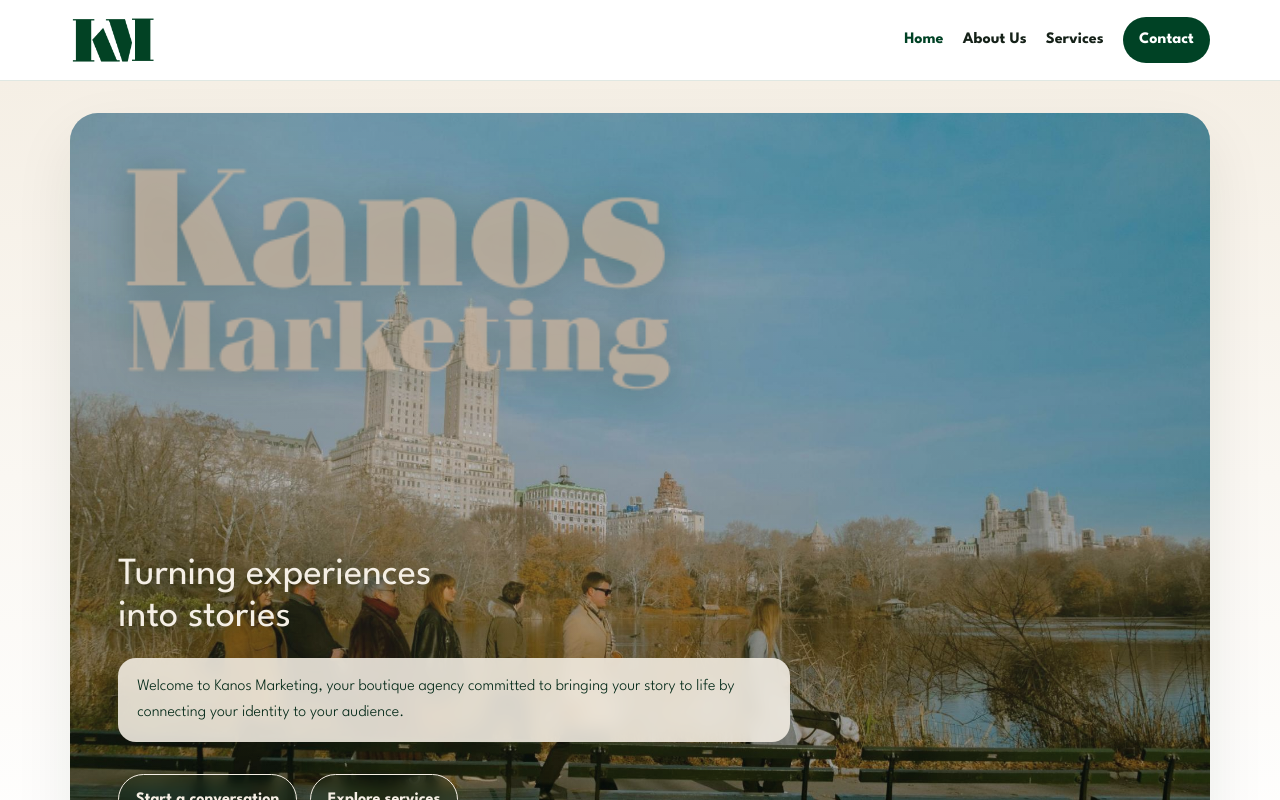
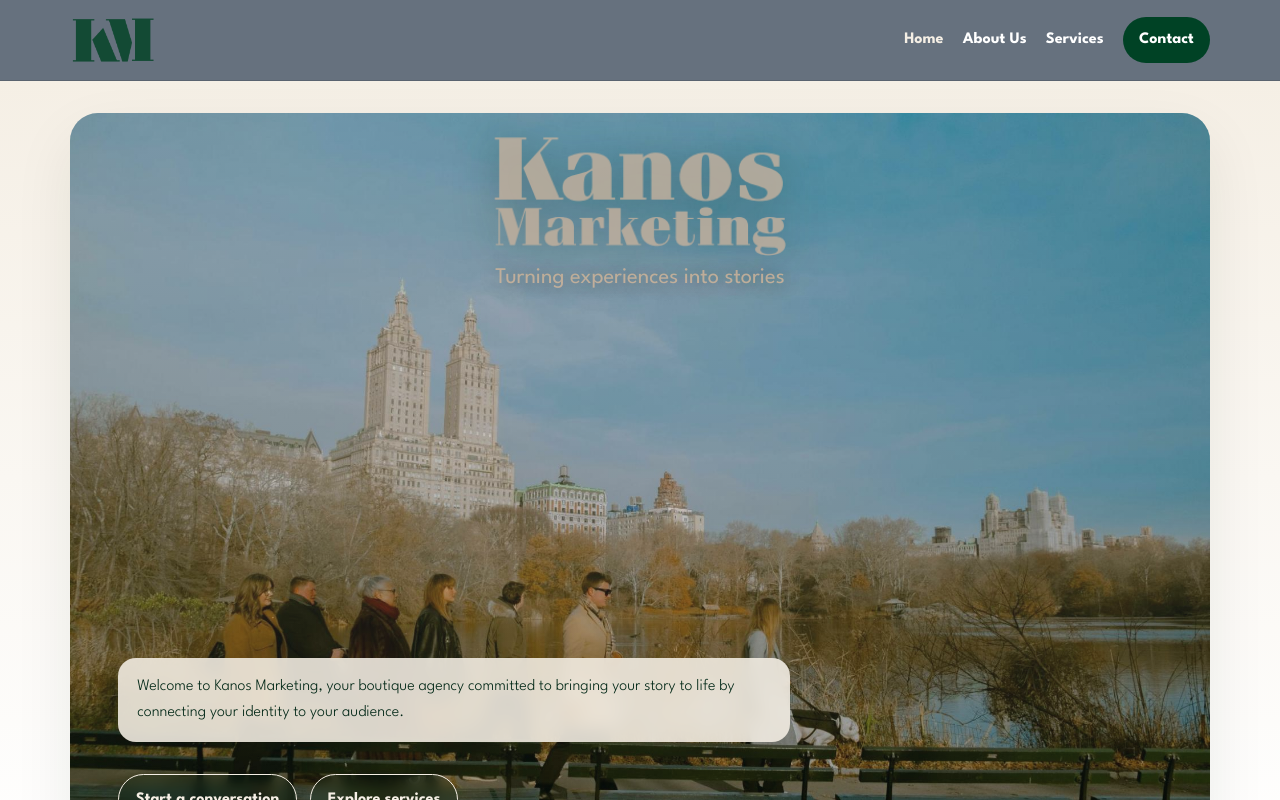
Before and after one commit to patgratt/kanosGroup, a React (Vite) app: page / in a window 1280 px wide. Shown: the top 800 px of the page. Built offline with nearby package versions, Linux system fonts and the light colour scheme.

Commit message:
update header and main logo

```diff
--- a/src/pages/HomePage.jsx
+++ b/src/pages/HomePage.jsx
@@ -12,13 +12,15 @@
               className="hero-stage-image"
             />
             <div className="hero-stage-overlay">
-              <img
-                src="/images/logo-wordmark-sand.png"
-                alt="Kanos Marketing"
-                className="hero-wordmark"
-              />
+              <div className="hero-sky">
+                <img
+                  src="/images/logo-wordmark-sand.png"
+                  alt="Kanos Marketing"
+                  className="hero-wordmark"
+                />
+                <p className="hero-tagline">Turning experiences into stories</p>
+              </div>
               <div className="hero-base">
-                <p className="hero-tagline">Turning experiences into stories</p>
                 <p className="hero-intro">
                   Welcome to Kanos Marketing, your boutique agency committed to bringing your story to life
                   by connecting your identity to your audience.
--- a/styles.css
+++ b/styles.css
@@ -66,8 +66,8 @@
   position: sticky;
   top: 0;
   z-index: 100;
-  background: rgba(255, 255, 255, 0.92);
-  border-bottom: 1px solid rgba(217, 227, 220, 0.8);
+  background: #66717e;
+  border-bottom: 1px solid rgba(0, 0, 0, 0.12);
   backdrop-filter: blur(12px);
 }
 
@@ -119,7 +119,7 @@
 
 .site-nav a {
   text-decoration: none;
-  color: var(--ink);
+  color: var(--white);
   font-weight: 600;
 }
 
@@ -133,7 +133,7 @@
 
 .site-nav a:not(.btn):hover,
 .site-nav a.is-active {
-  color: var(--green-700);
+  color: var(--cream);
 }
 
 .menu-toggle {
@@ -355,12 +355,19 @@
   display: flex;
   flex-direction: column;
   justify-content: space-between;
-  padding: 3rem;
+  padding: 1.25rem 3rem 3rem;
+}
+
+.hero-sky {
+  display: flex;
+  flex-direction: column;
+  align-items: center;
+  gap: 0.4rem;
 }
 
 .hero-wordmark {
   display: block;
-  width: min(560px, 85%);
+  width: min(300px, 48%);
   height: auto;
   object-fit: contain;
   filter: drop-shadow(0 4px 22px rgba(0, 39, 22, 0.35));
@@ -375,10 +382,12 @@
 
 .hero-tagline {
   margin: 0;
-  font-size: clamp(1.6rem, 3vw, 2.5rem);
+  align-self: center;
+  text-align: center;
+  font-size: clamp(1rem, 1.8vw, 1.4rem);
   line-height: 1.1;
-  color: var(--cream);
-  max-width: 16ch;
+  color: var(--sand);
+  max-width: 24ch;
   font-family: "League Spartan", "Helvetica Neue", Arial, sans-serif;
   font-weight: 400;
   text-shadow: 0 2px 18px rgba(0, 39, 22, 0.45);
```
Also changed, not shown: public/images/logo-mark.png, public/images/logo-wordmark.png.
